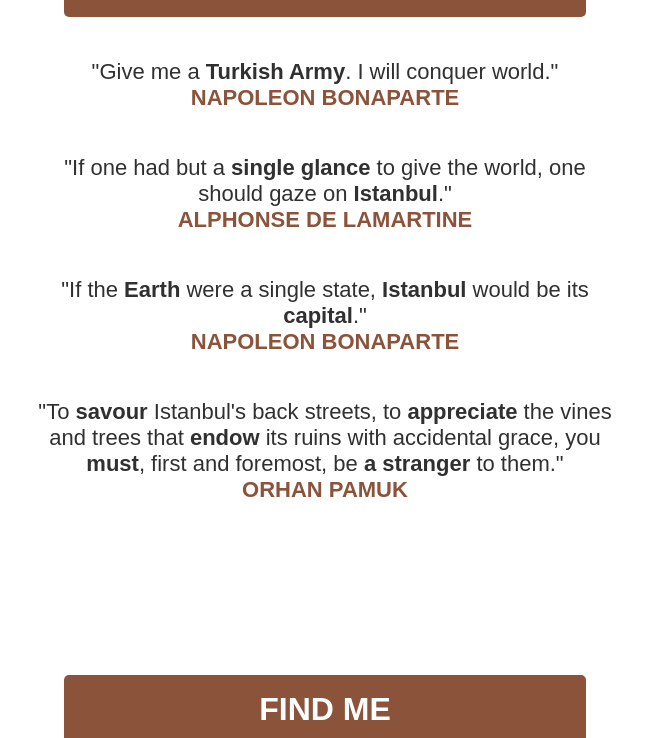
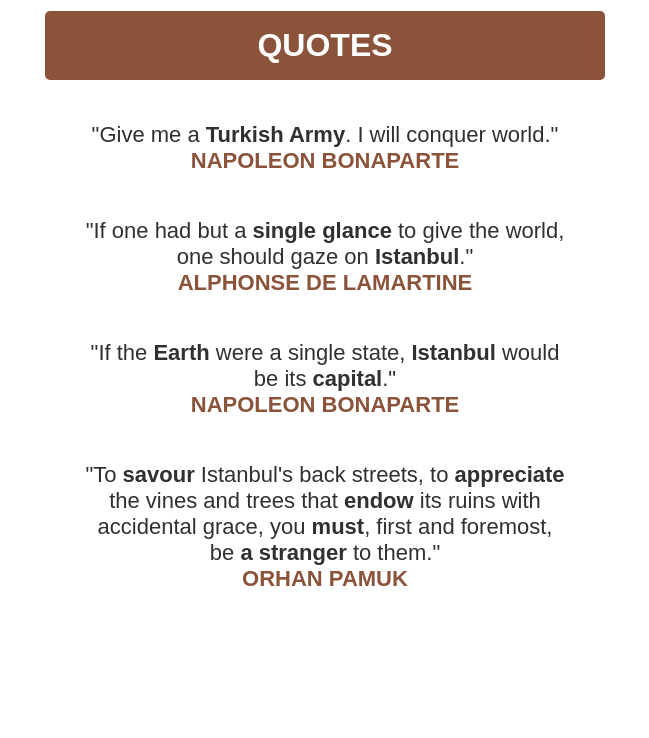
Before and after one commit to ramdhon/ramadhonimuhammad, a plain HTML site: page index.html in a window 1280 px wide. Shown: the part 2062-2800 px from the top of the page, without its empty margins (315-964 px from the left). Drawn offline with Linux system fonts and the light colour scheme.

Commit message:
update-2_css

```diff
--- a/style.css
+++ b/style.css
@@ -30,7 +30,7 @@ p, h1, header, footer {
     border-radius: 5px;
 }
 .content-text {
-    max-width: 590px;
+    width: 50%;
     margin: 0px auto;
     padding: 22px;
     /* background-color: rgba(138, 83, 58, 0.2); */
@@ -43,7 +43,7 @@ p, h1, header, footer {
 }
 
 .container {
-    max-width: 890px;
+    width: 75%;
     margin: 0 auto;
     /* background-color: rgba(192,192,192,1);  */
 }
```
